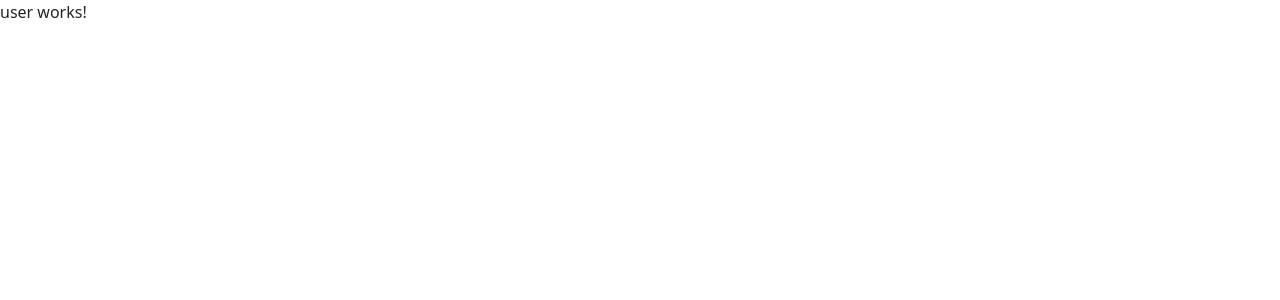
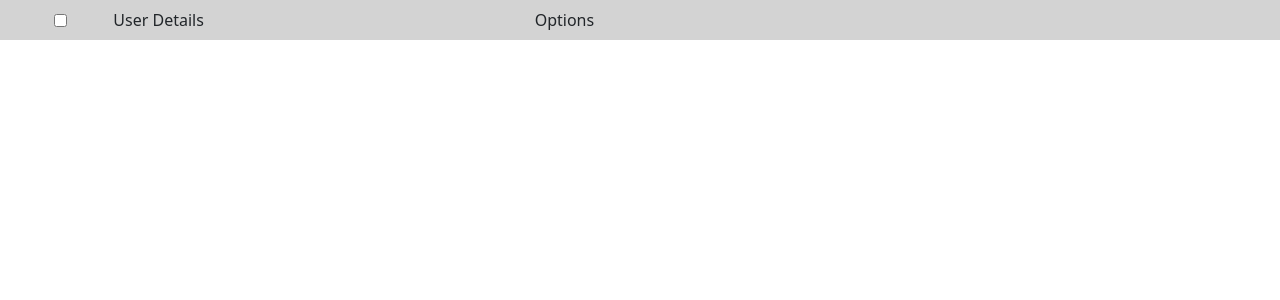
Before and after one commit to EronAlves1996/UserPages, an Angular app: page / in a window 1280 px wide. Shown: the top 300 px of the page. Built offline with nearby package versions, Linux system fonts and the light colour scheme.

Commit message:
Set the navbar on user template

```diff
--- a/src/app/user/user.component.html
+++ b/src/app/user/user.component.html
@@ -1 +1,5 @@
-<p>user works!</p>
+<nav class="navbar navbar-light p-2" style="background-color: rgb(211, 211, 211)">
+    <input type="checkbox" class="col-1">
+    <p class="mb-0 align-self-start col-4">User Details</p>
+    <p class="mb-0 align-self-end col">Options</p>
+</nav>
```
